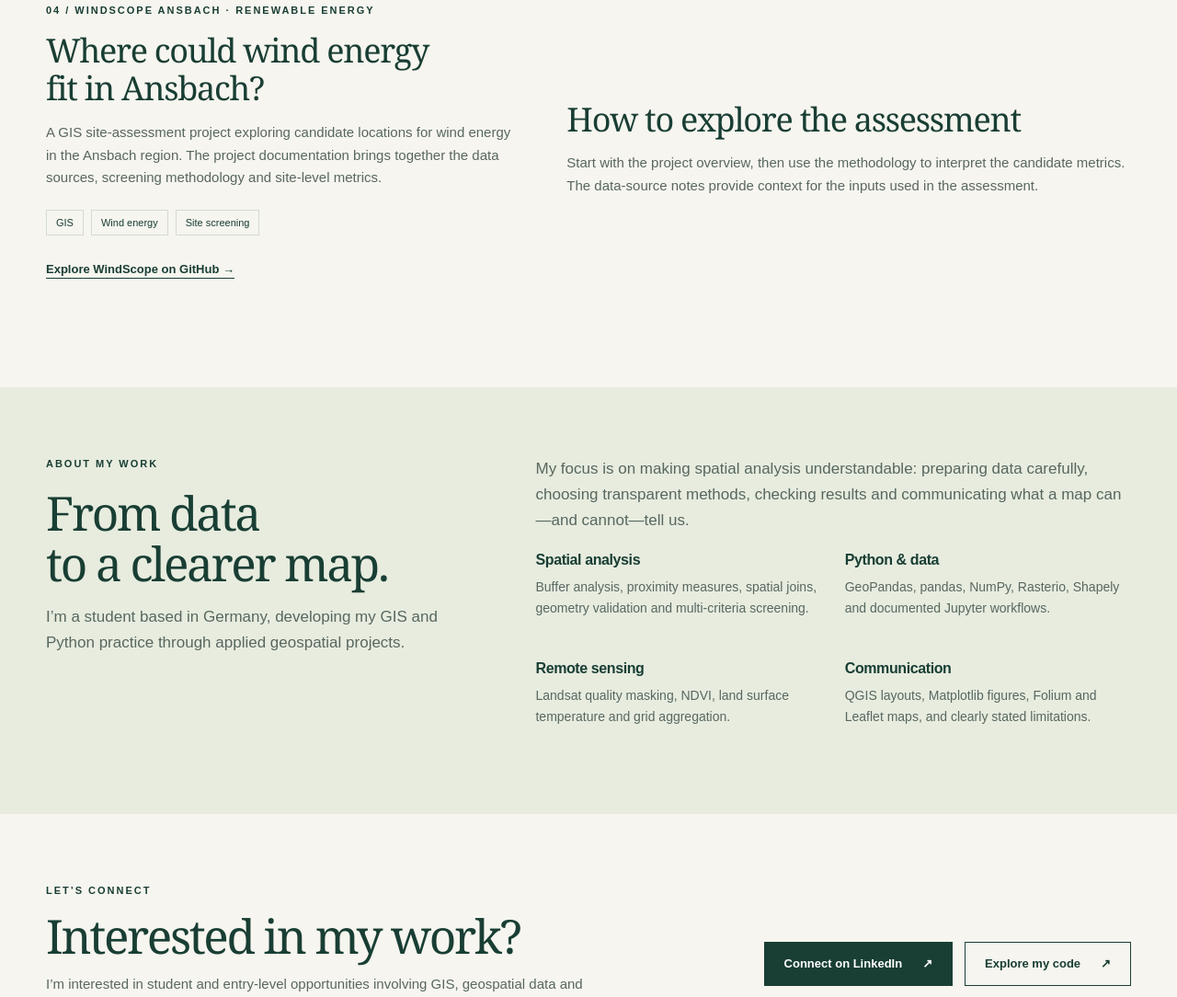
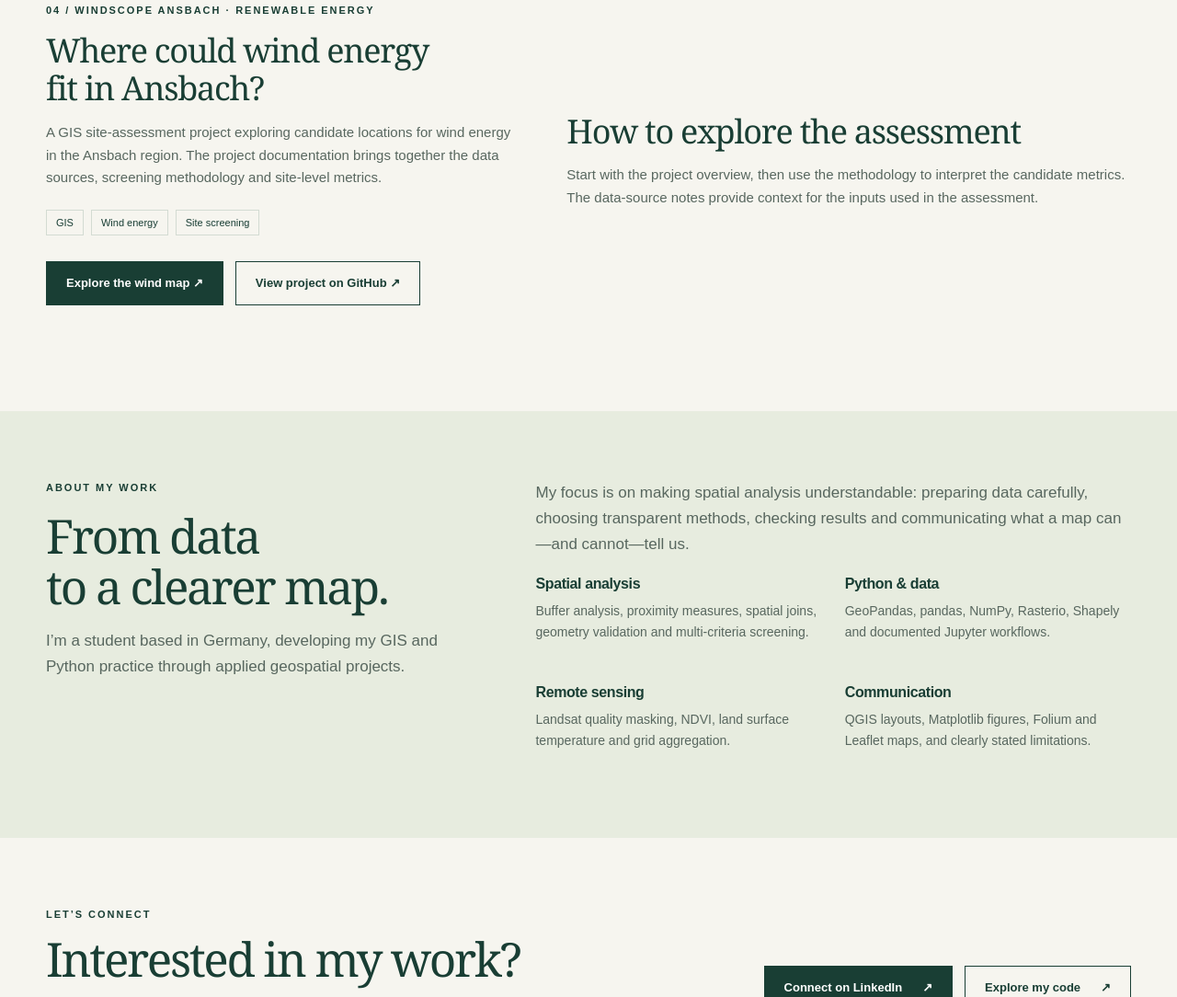
Before and after one commit to salima-talibli/salima-talibli.github.io, a plain HTML site: page index.html in a window 1280 px wide. Shown: the part 2655-3739 px from the top of the page at 92% size. Drawn offline with Linux system fonts and the light colour scheme.

Commit message:
Add buttons for project exploration and GitHub link
Replaced GitHub link with buttons for exploring the wind map and viewing the project on GitHub.

```diff
--- a/index.html
+++ b/index.html
@@ -111,7 +111,14 @@
             <h3>Where could wind energy<br>fit in Ansbach?</h3>
             <p>A GIS site-assessment project exploring candidate locations for wind energy in the Ansbach region. The project documentation brings together the data sources, screening methodology and site-level metrics.</p>
             <div class="tags"><span>GIS</span><span>Wind energy</span><span>Site screening</span></div>
-            <a class="textlink" href="https://github.com/salima-talibli/windscope-ansbach">Explore WindScope on GitHub →</a>
+           <div class="buttons">
+  <a class="button primary" href="https://salima-talibli.github.io/windscope-ansbach/">
+    Explore the wind map ↗
+  </a>
+  <a class="button" href="https://github.com/salima-talibli/windscope-ansbach">
+    View project on GitHub ↗
+  </a>
+</div>
           </div>
           <div>
             <h3>How to explore the assessment</h3>
```
